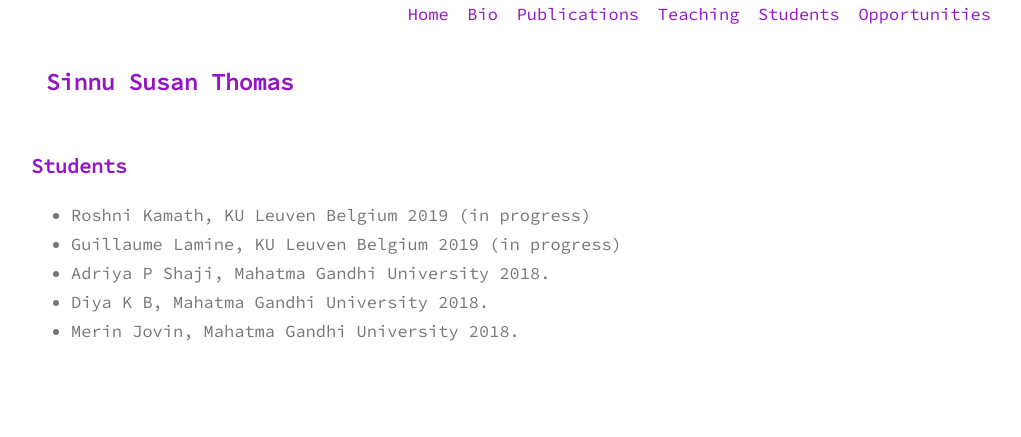
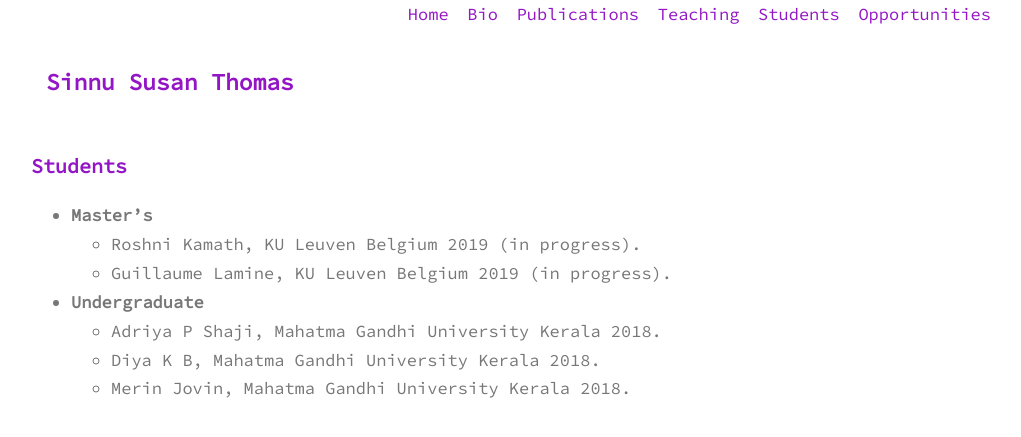
Before and after one commit to sinnuthomas/sinnuthomas.github.io, a Jekyll site: the page built from students.md, in a window 1280 px wide. Shown: the top 437 px of the page, without its empty margins (129-1150 px from the left). Built offline with Jekyll 4.4.1, drawn with Linux system fonts in a browser that asks for light colours.

Commit message:
Update students.md

```diff
--- a/students.md
+++ b/students.md
@@ -3,8 +3,13 @@ layout: page
 title: Students
 permalink: /students/
 ---
-* Roshni Kamath, KU Leuven Belgium 2019 (in progress)
-* Guillaume Lamine, KU Leuven Belgium 2019 (in progress)
-* Adriya P Shaji, Mahatma Gandhi University 2018.
-* Diya K B, Mahatma Gandhi University 2018.
-* Merin Jovin, Mahatma Gandhi University 2018.
+* **Master's**
+  <br/>
+  * Roshni Kamath, KU Leuven Belgium 2019 (in progress).
+  * Guillaume Lamine, KU Leuven Belgium 2019 (in progress).
+<br/>
+* **Undergraduate**
+  <br/>
+  * Adriya P Shaji, Mahatma Gandhi University Kerala 2018.
+  * Diya K B, Mahatma Gandhi University Kerala 2018.
+  * Merin Jovin, Mahatma Gandhi University Kerala 2018.
```
